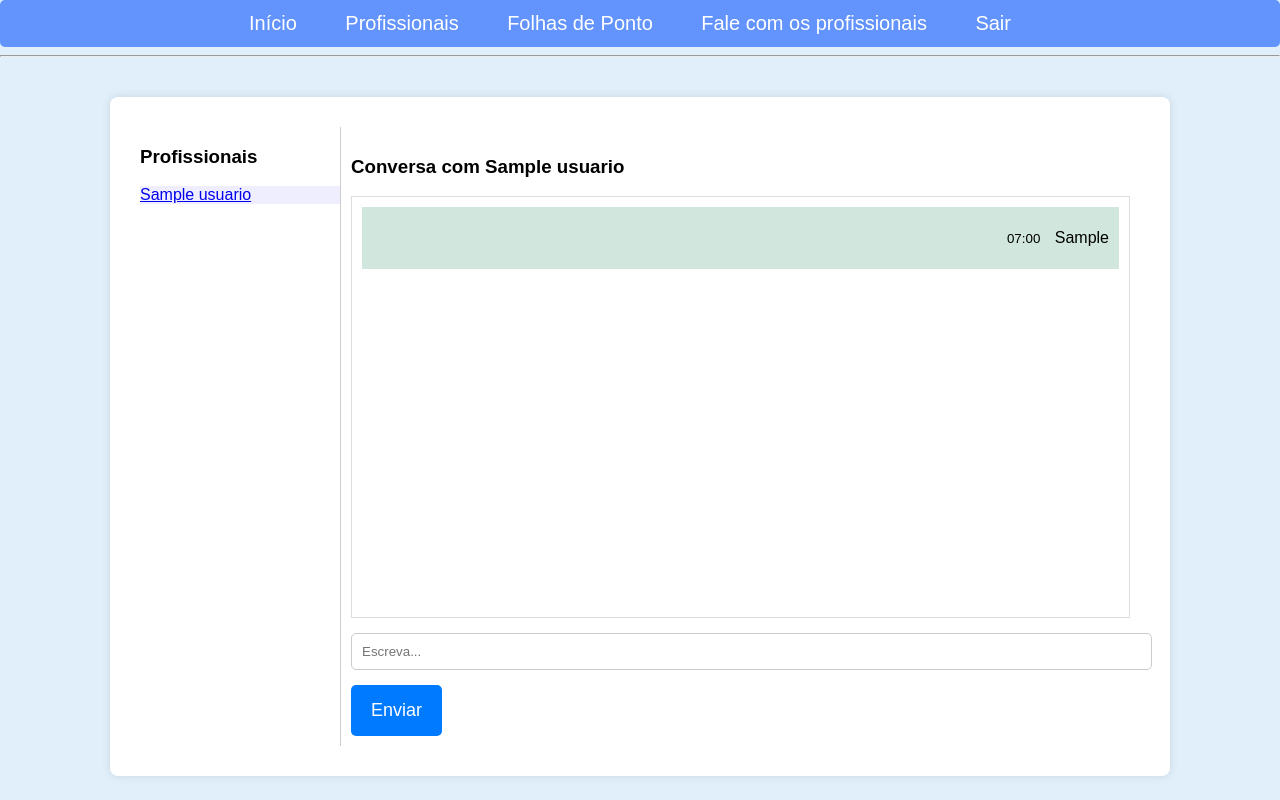
After one commit to CrawserFelix/projeto-faculdade, a Django app: page /chat/gestor/1/ in a window 1280 px wide. The commit adds this page. Run offline with Django 5.2, Linux system fonts and the light colour scheme; a user stored in the database is signed in; tables that the repository leaves empty hold one stand-in row (values such as "Sample post").

Commit message:
adicionando mudanças na view de chat

```diff
--- a/controle_pontos/urls.py
+++ b/controle_pontos/urls.py
@@ -16,6 +16,7 @@ Including another URLconf
 """
 from django.contrib import admin
 from django.urls import path, include
+from ponto.api.views import ChatViewSet
 
 urlpatterns = [
     path("admin/", admin.site.urls),
--- a/ponto/api/urls.py
+++ b/ponto/api/urls.py
@@ -1,8 +1,15 @@
+from django.urls import path
 from rest_framework.routers import DefaultRouter
 from .views import ChatViewSet
 
 router = DefaultRouter()
-# rota padrão POST /api/chat/ e GET /api/chat/{conversa_id}/
+# Registra as rotas:
+# GET  /api/chat/conversas/  → ChatViewSet.conversas
+# POST /api/chat/            → ChatViewSet.create
+# (não expõe os detalhes individuais)
 router.register(r'chat/(?P<conversa_id>[^/.]+)', ChatViewSet, basename='chat')
 
 urlpatterns = router.urls
+urlpatterns += [
+    path('chat/', ChatViewSet.as_view({'post': 'create'}), name='chat_api'),
+]
--- a/ponto/templates/ponto/base.html
+++ b/ponto/templates/ponto/base.html
@@ -15,6 +15,7 @@
                 {% if user.is_staff %}
                     <li><a href="{% url 'listar_profissionais' %}">Profissionais</a></li>
                     <li><a href="{% url 'listar_folhas' %}">Folhas de Ponto</a></li>
+                    <li><a href="{% url 'chat_gestor' %}">Fale com os profissionais</a></li>
                 {% else %}
                     <li><a href="{% url 'visualizar_folha' user.profissional.id %}">Minha Folha</a></li>
                     <li><a href="{% url 'chat' %}">Falar com o Gestor</a></li>
--- /dev/null
+++ b/ponto/templates/ponto/chat_gestor.html
@@ -0,0 +1,43 @@
+{% extends "ponto/base.html" %}
+{% load static %}
+{% block content %}
+<div class="chat-wrapper">
+  <aside class="chat-lista">
+    <h3>Profissionais</h3>
+    <ul>
+      {% for prof, count in unread_items %}
+      <li class="{% if prof.id == ativo.id %}ativo{% endif %}">
+        <a href="{% url 'chat_gestor_conversa' prof.id %}">
+          {{ prof.usuario.nome_completo }}
+          {% if count %}<span class="badge">{{ count }}</span>{% endif %}
+        </a>
+      </li>
+      {% endfor %}
+    </ul>
+  </aside>
+
+  <section class="chat-conversa">
+    {% if ativo %}
+    <h3>Conversa com {{ ativo.usuario.nome_completo }}</h3>
+    <div id="chat-box">
+      {% for msg in conversa %}
+      <div class="mensagem {% if msg.remetente == request.user %}minha{% else %}deles{% endif %}">
+        <small>{{ msg.criado_em|date:"H:i" }}</small>
+        <p>{{ msg.conteudo }}</p>
+      </div>
+      {% endfor %}
+    </div>
+    <form id="chat-form" method="post">
+      {% csrf_token %}
+      <input type="hidden" name="destinatario" id="destinatario" value="{{ ativo.usuario.id }}">
+      <input type="text" name="conteudo" id="conteudo" placeholder="Escreva..." required>
+      <button type="submit">Enviar</button>
+    </form>
+    {% else %}
+    <p>Selecione um profissional para começar a conversar.</p>
+    {% endif %}
+  </section>
+</div>
+
+<script src="{% static 'js/chat_profissinal.js' %}"></script>
+{% endblock %}
--- a/ponto/templates/ponto/confirmar_exclusao.html
+++ b/ponto/templates/ponto/confirmar_exclusao.html
@@ -3,12 +3,14 @@
 {% block content %}
 <h2>Confirmação de Exclusão</h2>
 
-<p>Tem certeza que deseja excluir o profissional <strong>{{ profissional.usuario.get_full_name }}</strong> (CPF: {{ profissional.cpf }})?</p>
+<p>Tem certeza que deseja excluir o seguinte profissional?</p>
+<p>Nome: <strong>{{ profissional.usuario.get_full_name }}</strong></p>
+<p>CPF: <strong>{{ profissional.usuario.cpf }}</strong></p>
 
 <form method="post">
   {% csrf_token %}
   <button type="submit">Sim, excluir</button>
-  <a href="{% url 'lista_profissionais' %}">Cancelar</a>
+  <a href="{% url 'listar_profissionais' %}">Cancelar</a>
 </form>
 
 {% endblock %}
--- a/ponto/templates/ponto/form.html
+++ b/ponto/templates/ponto/form.html
@@ -28,7 +28,7 @@
   <button type="submit" onclick="return confirmarAcao('Deseja salvar este cadastro?')">Salvar</button>
   {% endif %}
 
-  <a href="{% url 'lista_profissionais' %}">Cancelar</a>
+  <a href="{% url 'listar_profissionais' %}">Cancelar</a>
 </form>
 
 <script src="{% static 'js/validacoes.js' %}"></script>
--- a/ponto/templates/ponto/lista.html
+++ b/ponto/templates/ponto/lista.html
@@ -31,7 +31,7 @@
       <td>{{ profissional.usuario.email }}</td>
       <td>
         <a href="{% url 'editar_profissional' profissional.id %}" class="botao-acao editar">Editar</a>
-        <a href="{% url 'visualizar_folha' profissional.id %}" class="botao-acao">Folha</a>
+        <a href="{% url 'excluir_profissional' profissional.id %}" class="botao-acao">Excluir</a>
       </td>
     </tr>
     {% empty %}
--- a/ponto/urls.py
+++ b/ponto/urls.py
@@ -13,10 +13,15 @@ urlpatterns = [
     path('profissionais/', views.listar_profissionais, name='listar_profissionais'),
     path('profissionais/novo/', views.cadastrar_profissional, name='cadastrar'),
     path('profissionais/editar/<int:profissional_id>/', views.editar_profissional, name='editar_profissional'),
-    path('chat/', views.chat, name='chat'),
+    path('profissionais/excluir/<int:profissional_id>/', views.excluir_profissional, name='excluir_profissional'),
 
     # Folhas de ponto
     path('folha/<int:profissional_id>/', views.visualizar_folha, name='visualizar_folha'),
     path('folhas/', views.listar_folhas, name='listar_folhas'),
     path('folha/<int:profissional_id>/salvar/', views.salvar_alteracoes_folha, name='salvar_alteracoes_folha'),
+
+    # Chat
+    path('chat/gestor/', views.chat_gestor, name='chat_gestor'),
+    path('chat/gestor/<int:profissional_id>/', views.chat_gestor, name='chat_gestor_conversa'),
+    path('chat/', views.chat_profissional, name='chat'),
 ]
--- a/ponto/views.py
+++ b/ponto/views.py
@@ -8,6 +8,7 @@ from django.contrib.auth import authenticate, login, logout
 from django.contrib.auth.decorators import login_required, user_passes_test
 from django.urls import reverse
 from .models import Profissional, Usuario, RegistroPonto, Mensagem
+from django.db.models import Count, Q
 
 
 def index(request):
@@ -126,6 +127,21 @@ def editar_profissional(request, profissional_id):
         "edicao": True
     })
 
+@user_passes_test(lambda u: u.is_staff)
+def excluir_profissional(request, profissional_id):
+    profissional = get_object_or_404(Profissional, id=profissional_id)
+
+    if request.method == "POST":
+        usuario = profissional.usuario
+        profissional.delete()
+        usuario.delete()
+
+        messages.success(request, "Profissional excluído com sucesso!")
+        return redirect("listar_profissionais")
+
+    return render(request, "ponto/confirmar_exclusao.html", {"profissional": profissional})
+
+
 
 @login_required
 def registrar_ponto(request):
@@ -242,14 +258,69 @@ def visualizar_folha(request, profissional_id):
     })
 
 @login_required
-def chat(request):
-    # Apenas profissionais acessam esta página de chat
-    if request.user.is_staff:
-        return redirect('listar_profissionais')
+@login_required
+def chat_profissional(request):
+    # profissional logado
+    Profissional = get_object_or_404(Profissional, usuario=request.user)
 
-    # Seleciona o primeiro gestor (usuário staff) para conversar
-    gestor = Usuario.objects.filter(is_staff=True).first()
+    # encontra usuário gestor (is_staff)
+    from django.contrib.auth import get_user_model
+    User = get_user_model()
+    gestor_user = User.objects.filter(is_staff=True).first()
 
-    return render(request, 'ponto/chat.html', {
-        'gestor_id': gestor.id
+    # mapeia para Profissional, se existir
+    gestor = None
+    if gestor_user:
+        gestor = Profissional.objects.filter(usuario=gestor_user).first()
+
+    if not gestor:
+        # nenhum gestor cadastrado: avisa e renderiza sem chat
+        messages.warning(request, "Ainda não há nenhum gestor cadastrado para conversar.")
+        return render(request, 'ponto/chat_profissional.html', {
+            'profissional': Profissional,
+            'gestorId': None,
+            'userId': request.user.id,
+        })
+
+    # tudo OK: renderiza chat
+    return render(request, 'ponto/chat_profissional.html', {
+        'profissional': Profissional,
+        'gestorId': gestor.usuario.id,
+        'userId': request.user.id,
     })
+
+@login_required
+@user_passes_test(lambda u: u.is_staff)
+def chat_gestor(request, profissional_id=None):
+    """
+    Se profissional_id for None, exibe lista lateral.
+    Se passado, carrega conversa com aquele profissional.
+    """
+    # lista de todos os profissionais com unread > 0
+    profs = Profissional.objects.select_related('usuario').all()
+    # calcular notificações não lidas
+    unread_counts = {
+        p.id: Mensagem.objects.filter(remetente=p.usuario, destinatario__id=request.user.id, lido=False).count()
+        for p in profs
+    }
+
+    conversa = []
+    ativo = None
+    if profissional_id:
+        ativo = get_object_or_404(Profissional, id=profissional_id)
+        conversa = Mensagem.objects.filter(
+            (Q(remetente=ativo.usuario, destinatario=request.user) |
+             Q(remetente=request.user, destinatario=ativo.usuario))
+        ).order_by('criado_em')
+        # marca todas como lidas
+        Mensagem.objects.filter(remetente=ativo.usuario, destinatario=request.user, lido=False).update(lido=True)
+
+    unread_items = [(p, unread_counts[p.id]) for p in profs]
+
+    return render(request, 'ponto/chat_gestor.html', {
+        'profissionais': profs,
+        'unread_items': unread_items,
+        'unread_counts': unread_counts,
+        'conversa': conversa,
+        'ativo': ativo,
+    })
--- a/static/css/style.css
+++ b/static/css/style.css
@@ -361,3 +361,27 @@ input[type=number]::-webkit-outer-spin-button {
   background: #f8d7da;
   border-radius: 5px;
 }
+
+.chat-wrapper { display: flex; }
+.chat-lista {
+  width: 200px;
+  border-right: 1px solid #ccc;
+}
+.chat-lista ul { list-style: none; padding: 0; }
+.chat-lista li.ativo { background: #eef; }
+.chat-lista .badge {
+  background: red; color: #fff;
+  border-radius: 50%; padding: 2px 6px;
+  font-size: 0.8em; margin-left: 4px;
+}
+
+.chat-conversa { flex: 1; padding: 10px; }
+#chat-box {
+  height: 400px; overflow-y: auto;
+  border: 1px solid #ddd; padding: 10px;
+  margin-bottom: 10px;
+}
+.mensagem { margin-bottom: 8px; }
+.mensagem.minha { text-align: right; background: #d1e7dd; }
+.mensagem.deles { text-align: left; background: #f8d7da; }
+.mensagem p { display: inline-block; padding: 6px 10px; border-radius: 4px; }
```
Also changed, not shown: ponto/api/views.py (+21 -23 lines), ponto/templates/ponto/chat_profissional.html (added, +15 -0 lines), static/js/chat_gestor.js (added, +34 -0 lines), static/js/chat_profissional.js (renamed from ponto/templates/ponto/chat.html, +3 -17 lines).
